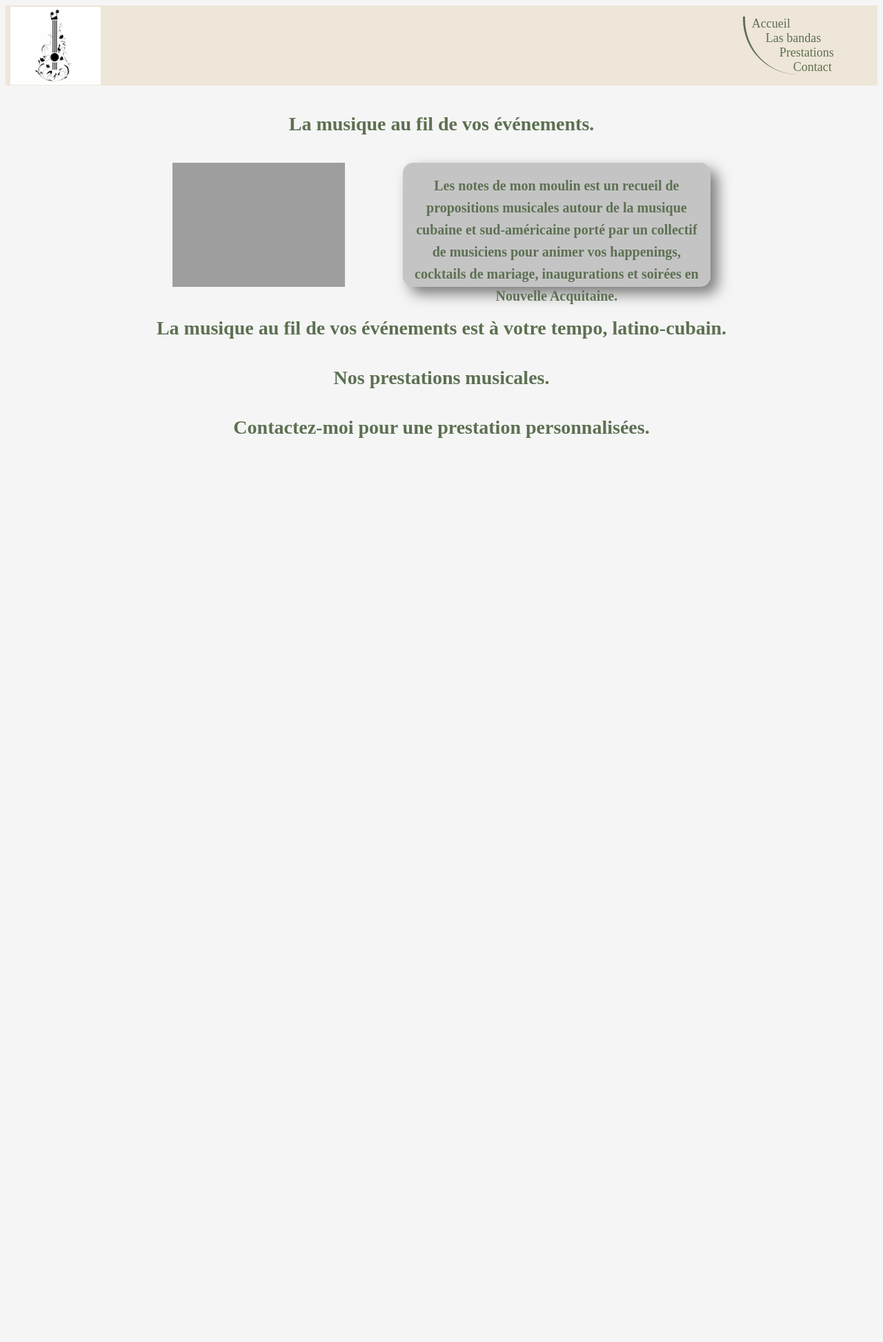
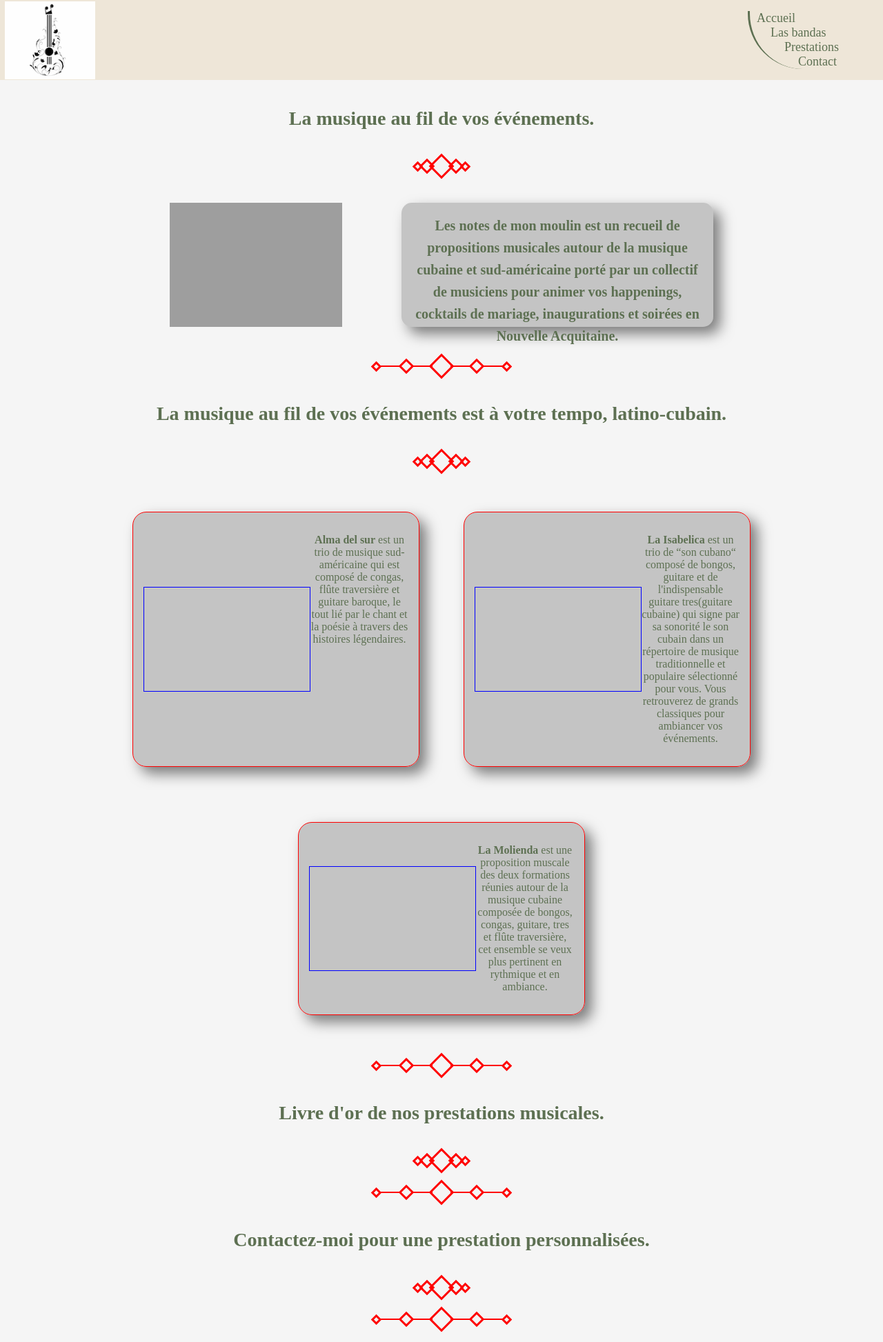
Before and after one commit to Akalabete/lesnotes, a WordPress theme: template themes/Lesnotes/home.php in a window 1280 px wide. Shown: the whole page at 69% size. Before the commit the page ends 635 px from the top, so only its background shows below. Run offline with PHP 8.4 and a stand-in for WordPress, Linux system fonts and the light colour scheme; the site name, menu and one post (Sample post) are stand-ins, and other content is empty; some libraries are stand-ins or nearby versions; grey boxes are pictures that could not be loaded.

Commit message:
homepage dvp

```diff
--- a/themes/Lesnotes/assets/css/theme.css
+++ b/themes/Lesnotes/assets/css/theme.css
@@ -8,6 +8,7 @@ html {
 }
 
 body {
+    margin: 0;
     background-color: whitesmoke;
     min-width: 540px;
 }
@@ -22,6 +23,7 @@ body {
     align-items: center;
     justify-content: space-between;
     background-color: #eee6d8;
+    z-index:999;
 }
 
 .header .header-link {
@@ -117,3 +119,74 @@ h1 {
     width: 45%;
     box-shadow: 10px 10px 20px rgba(0, 0, 0, 0.5);
 }
+
+.thinsep {
+    display: flex;
+    flex-direction: row;
+    justify-content: center;
+    align-items: center;
+
+}
+.lilsquare {
+    width: 5px;
+    height: 5px;
+    border: 3px solid red;
+    transform: rotate(-45deg);
+
+  }
+
+.medsquare {
+width: 10px;
+height: 10px;
+border: 3px solid red;
+transform: rotate(-45deg);
+}
+.thinsep {
+    margin: 20px auto;
+}
+.bigsquare{
+    width: 20px;
+    height: 20px;
+    border: 3px solid red;
+    transform: rotate(-45deg);
+}
+.linesm {
+    height: 2px;
+    width: 30px;
+    background-color: red;
+}
+.groupcontainer {
+    display: flex;
+    flex-wrap: wrap;
+    justify-content: space-around;
+}
+.group {
+    width: 40%;
+    border-radius: 20px;
+    padding: 15px;
+    display: flex;
+    flex-direction: row;
+    border: solid 1px red;
+    margin: 40px 30px;
+    box-shadow: 10px 10px 20px rgba(0, 0, 0, 0.5);
+    transition: transform 0.3s ease-in-out;
+    background-color: rgba(0, 0, 0, 0.2);
+}
+
+.group:hover {
+    transform: scale(1.3);
+}
+.grouppres {
+    text-align: center;
+    margin: auto;
+    min-width: 30%;
+
+    margin: 0;
+}
+.groupphoto {
+    margin: auto;
+    min-width: 240px;
+    width: 240px;
+    height: 150px;
+    border: solid 1px blue;
+}
--- a/themes/Lesnotes/home.php
+++ b/themes/Lesnotes/home.php
@@ -4,7 +4,15 @@
 <h2>
     <?php _e('La musique au fil de vos événements.', 'lesnotes'); ?>
 </h2>
-<div class="thinsep"></div>
+<div class="thinsep">
+    <div class="lilsquare"></div>
+
+    <div class="medsquare"></div>
+    <div class="bigsquare"></div>
+    <div class="medsquare"></div>
+    <div class="lilsquare"></div>
+
+</div>
 <div class="presentation-container">
     <div class="youtubecontainer">
     <iframe width="250" height="180" src="https://www.youtube.com/embed/videoseries?si=jvX0SY3SoTKLP_Gm&amp;list=PLxwhPt3Ve_-43A20j9CugVRuJ8hJG5vSr" title="YouTube video player" frameborder="0" allow="accelerometer; autoplay; clipboard-write; encrypted-media; gyroscope; picture-in-picture; web-share" allowfullscreen></iframe>
@@ -15,26 +23,113 @@
         </h1>
     </div>
 </div>
-<div class="heavysep"></div>
+<div class="thinsep">
+    <div class="lilsquare"></div>
+    <div class="linesm"></div>
+    <div class="medsquare"></div>
+    <div class="linesm"></div>
+    <div class="bigsquare"></div>
+    <div class="linesm"></div>
+    <div class="medsquare"></div>
+    <div class="linesm"></div>
+    <div class="lilsquare"></div>
+
+</div>
 </section>
 <section id="presentation">
     <h2>
     <?php _e('La musique au fil de vos événements est à votre tempo, latino-cubain.', 'lesnotes'); ?>
 </h2>
-<div class="thinsep"></div>
+<div class="thinsep">
+    <div class="lilsquare"></div>
+    <div class="medsquare"></div>
+    <div class="bigsquare"></div>
+    <div class="medsquare"></div>
+    <div class="lilsquare"></div>
+</div>
+<div class="groupcontainer">
+<div class="group">
+    <div class="groupphoto"></div>
+    <div class="grouppres">
+    <p>
+        <?php
+        $texte = __('Alma del sur est un trio de musique sud-américaine qui est composé de congas, flûte traversière et guitare baroque, le tout lié par le chant et la poésie à travers des histoires légendaires.', 'lesnotes');
+        $texte = str_replace('Alma del sur', '<strong>Alma del sur</strong>', $texte);
+        echo $texte;
+        ?>
+    </p>
+    </div>
+</div>
+<div class="group">
+    <div class="groupphoto"></div>
+    <div class="grouppres">
+    <p>
+        <?php
+        $texte = __('La Isabelica est un trio de “son cubano“ composé de bongos, guitare et de l&apos;indispensable guitare tres(guitare cubaine) qui signe par sa sonorité le son cubain dans un répertoire de musique traditionnelle et populaire sélectionné pour vous. Vous retrouverez de grands classiques pour ambiancer vos événements.', 'lesnotes');
+        $texte = str_replace('La Isabelica', '<strong>La Isabelica</strong>', $texte);
+        echo $texte;
+        ?>
+    </p>
+    </div>
+</div>
+<div class="group">
+    <div class="groupphoto"></div>
+    <div class="grouppres">
+    <p>
+        <?php
+        $texte = __('La Molienda est une proposition muscale des deux formations réunies autour de la musique cubaine composée de bongos, congas, guitare, tres et flûte traversière, cet ensemble se veux plus pertinent en rythmique et en ambiance.', 'lesnotes');
+        $texte = str_replace('La Molienda', '<strong>La Molienda</strong>', $texte);
+        echo $texte;
+        ?>
+    </p>
+    </div>
+</div>
+</div>
+<div class="thinsep">
+    <div class="lilsquare"></div>
+    <div class="linesm"></div>
+    <div class="medsquare"></div>
+    <div class="linesm"></div>
+    <div class="bigsquare"></div>
+    <div class="linesm"></div>
+    <div class="medsquare"></div>
+    <div class="linesm"></div>
+    <div class="lilsquare"></div>
 
-
-<div class="heavysep"></div>
+</div>
 </section>
 
 
 <section id="prestations">
 <h2>
-    <?php _e('Nos prestations musicales.', 'lesnotes'); ?>
+    <?php _e('Livre d&apos;or de nos prestations musicales.', 'lesnotes'); ?>
 </h2>
-<div class="thinsep"></div>
+<div class="thinsep">
+    <div class="lilsquare"></div>
+    <div class="medsquare"></div>
+    <div class="bigsquare"></div>
+    <div class="medsquare"></div>
+    <div class="lilsquare"></div>
 
-<div class="heavysep"></div>
+</div>
+<div class="slider">
+    <div class="photo"></div>
+    <div class="photo"></div>
+    <div class="photo"></div>
+    <div class="photo"></div>
+</div>
+<div class="thinsep">
+    <div class="lilsquare"></div>
+    <div class="linesm"></div>
+    <div class="medsquare"></div>
+    <div class="linesm"></div>
+    <div class="bigsquare"></div>
+    <div class="linesm"></div>
+    <div class="medsquare"></div>
+    <div class="linesm"></div>
+    <div class="lilsquare"></div>
+
+</div>
 
 </section>
 
@@ -42,4 +137,25 @@
 <h2>
     <?php _e('Contactez-moi pour une prestation personnalisées.', 'lesnotes'); ?>
 </h2>
+<div class="thinsep">
+    <div class="lilsquare"></div>
+    <div class="medsquare"></div>
+    <div class="bigsquare"></div>
+    <div class="medsquare"></div>
+    <div class="lilsquare"></div>
+</div>
+
+<div class="thinsep">
+    <div class="lilsquare"></div>
+    <div class="linesm"></div>
+    <div class="medsquare"></div>
+    <div class="linesm"></div>
+    <div class="bigsquare"></div>
+    <div class="linesm"></div>
+    <div class="medsquare"></div>
+    <div class="linesm"></div>
+    <div class="lilsquare"></div>
+
+</div>
+
 </section>
```
